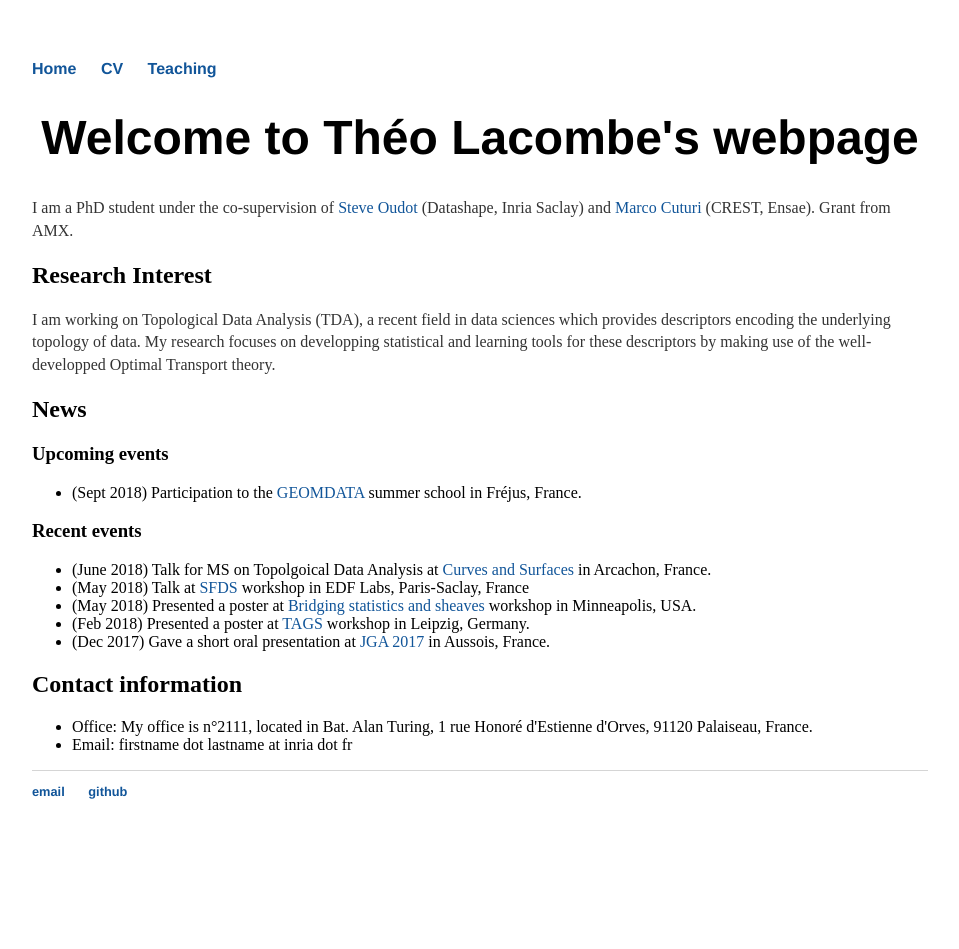
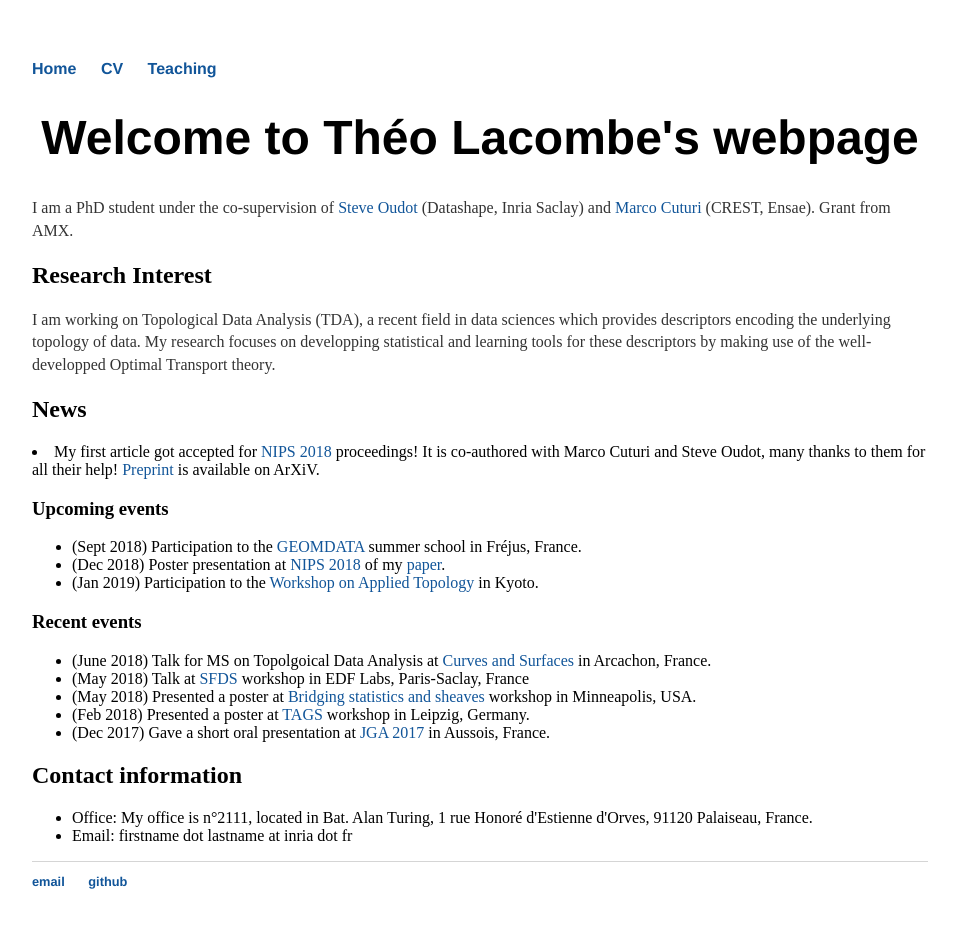
Before and after one commit to tlacombe/tlacombe.github.io, a Jekyll site: the page built from index.html, in a window 1280 px wide. Shown: the whole page, without its empty margins (160-1119 px from the left). Built offline with Jekyll 4.4.1, drawn with Linux system fonts in a browser that asks for light colours; before the commit the page ends 900 px from its top, so only the background shows below that.

Commit message:
updated news

```diff
--- a/index.html
+++ b/index.html
@@ -12,9 +12,12 @@ title: Theo Lacombe's webpage
 	<p>I am working on Topological Data Analysis (TDA), a recent field in data sciences which provides descriptors encoding the underlying topology of data. My research focuses on developping statistical and learning tools for these descriptors by making use of the well-developped Optimal Transport theory.</p>
 
     <h2> News </h2>
+	<li> My first article got accepted for <a href="https://nips.cc/Conferences/2018">NIPS 2018</a> proceedings! It is co-authored with Marco Cuturi and Steve Oudot, many thanks to them for all their help! <a href="https://arxiv.org/pdf/1805.08331.pdf">Preprint</a> is available on ArXiV. </li>
 	<h3> Upcoming events</h3>
 	<ul>
 		<li> (Sept 2018) Participation to the <a href="https://geomdata.sciencesconf.org/">GEOMDATA</a> summer school in Fréjus, France.</li>
+		<li> (Dec 2018) Poster presentation at <a href="https://nips.cc/Conferences/2018">NIPS 2018</a> of my <a href="https://arxiv.org/pdf/1805.08331.pdf">paper</a>.</li>
+		<li> (Jan 2019) Participation to the <a href="http://math.kyokyo-u.ac.jp/~yokoyama/WAT2019.html">Workshop on Applied Topology</a> in Kyoto.</li>
 	</ul>
 
         <h3> Recent events </h3>
```
